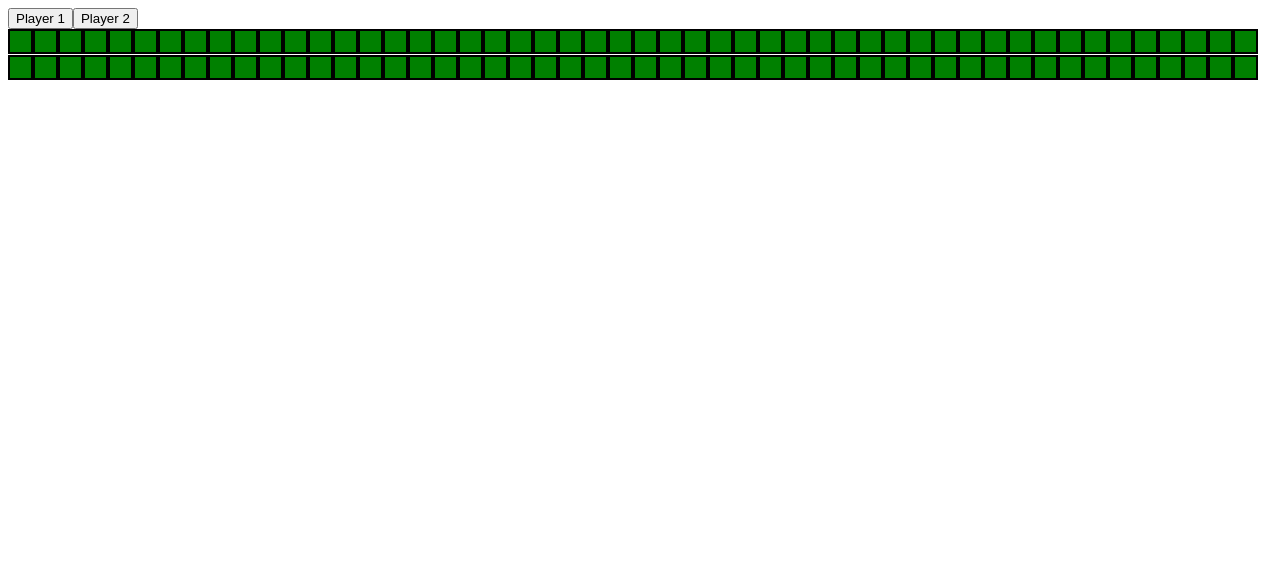
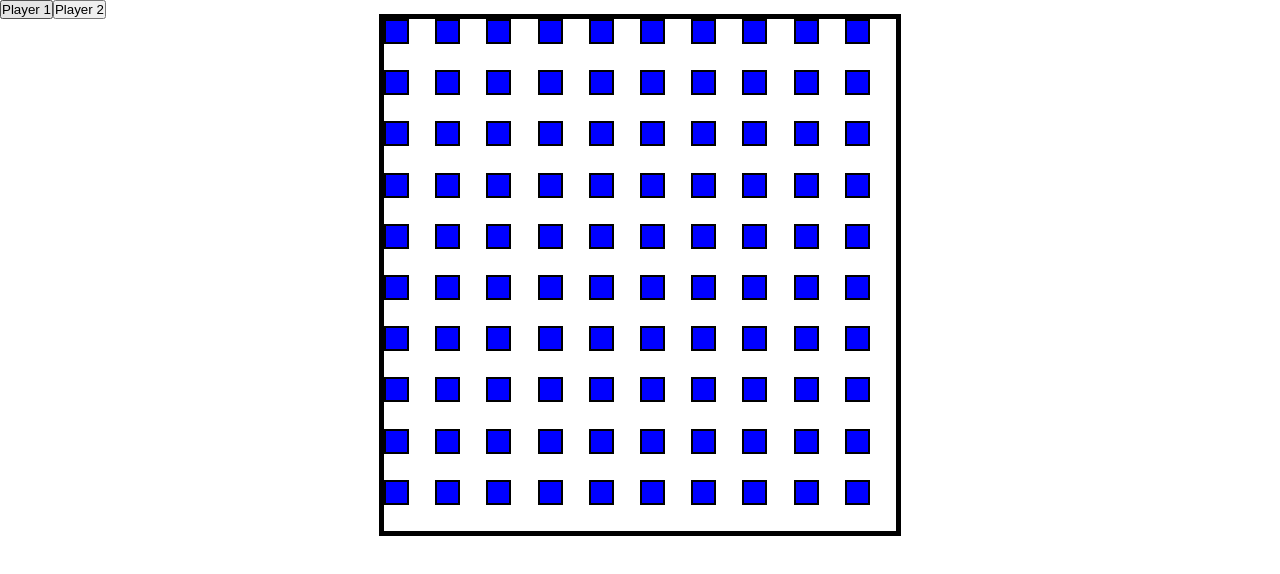
Before and after one commit to amNotAWalnutToday/odin-battleship, a website built with webpack: page dist/index.html in a window 1280 px wide. Built offline with nearby package versions, Linux system fonts and the light colour scheme.

Commit message:
Update grid layout to be equal

```diff
--- a/src/styles.css
+++ b/src/styles.css
@@ -1,11 +1,37 @@
 :root {
+    --grid1: blue;
+    --grid2: red;
+    --line-color: rgb(90, 116, 232);
+    --outline-color: black;
+}
 
+*,
+*::before,
+*::after {
+    margin: 0;
+    padding: 0;
+    box-sizing: border-box;
+}
+
+#grid {
+    display: grid;
+    grid-template-columns: repeat(auto-fit, max(30px, 4vw));
+    grid-template-rows: repeat(auto-fit, max(30px, 4vw));
+    margin: 0 auto;
+    width: max(300px, 40vw);
+    height: max(300px, 40vw);
+    box-shadow: 0px 0px 0px 5px var(--outline-color);
+}
+
+.p1,
+.p2 {
+    border: 0.5px solid var(--line-color);
 }
 
 .p1 {
-    background-color: green;
+    background-color: var(--grid1);
 }
 
 .p2 {
-    background-color: red;
+    background-color: var(--grid2);
 }
```
